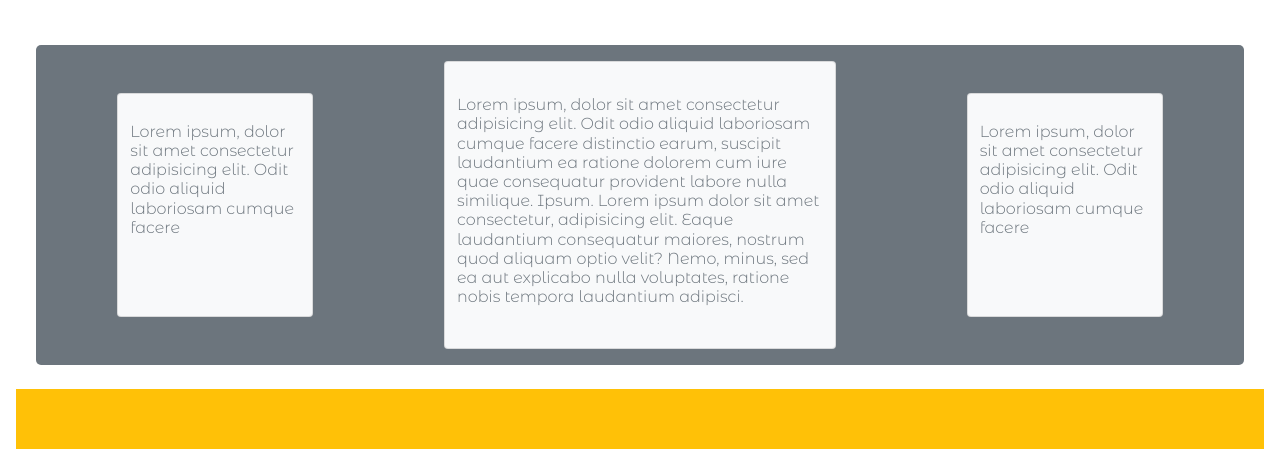
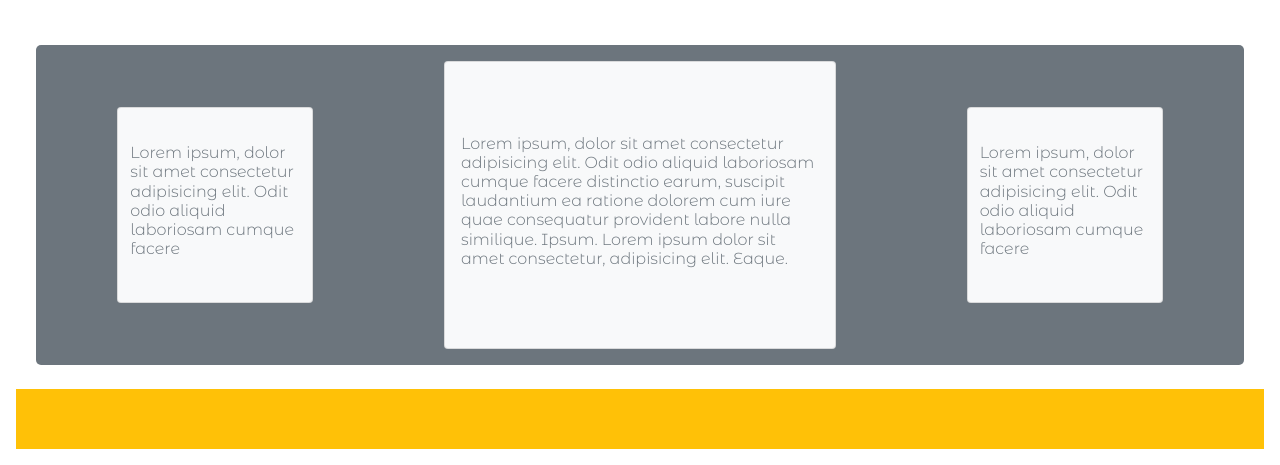
Before and after one commit to ChristineKlosterman/check1, a plain HTML site: page index.html in a window 1280 px wide. Shown: the part 1476-1941 px from the top of the page. Drawn offline with nearby package versions, Linux system fonts and the light colour scheme.

Commit message:
Checkpoint 1

```diff
--- a/index.html
+++ b/index.html
@@ -30,8 +30,7 @@
 
     <main class="container-fluid">
 
-        <div class="hero-img">
-            <section class="row justify-content-around">
+        <section class="row hero-img justify-content-around">
             <div class="col-sm-6 col-md-4">
                 <div class="form bg-secondary p-3">
 
@@ -58,14 +57,13 @@
                 <h4>I have sold my soul trying to learn how to do this</h4>
             </div>
         </section>
-        </div>
 
 
 
         <!-- TODO switch order on mobile -->
 
         <section class="row justify-content-around bg-light p-5">
-            <div class="col-sm-6 col-md-3 text-secondary">
+            <div class="col-sm-6 col-md-3 order-sm-2 order-md-1 order-lg-1 order-xs-2 text-secondary">
                 <h2>I really want a duck!</h2>
                 <p>I have a bathtub but I do not in fact have a duck</p>
                 <p>Lorem ipsum, dolor sit amet consectetur adipisicing elit. Laudantium ut necessitatibus eos
@@ -73,7 +71,7 @@
                     delectus impedit est voluptatem illum dignissimos?</p>
             </div>
             <div
-                class="order-sm-1 col-md-5 overflow-block-visbile card text-light order-lg-2 justify-content-around bg-secondary text-center">
+                class=" col-md-5 overflow-block-visbile card text-light order-sm-1 order-lg-2 order-xs-1 order-md-2 justify-content-around bg-secondary text-center">
                 <!-- TODO  make card spill out -->
                 <h5><i class="fa-solid fa-droplet">
                         I love ducks very much</h5></i>
@@ -110,26 +108,25 @@
 
         <!-- TODO switch order in mobile -->
 
-        <section class=" needr row justify-content-around align-items-center p-3 m-4 bg-secondary text-secondary">
-            <div class="small card col-sm-6 order-sm-1 bg-light col-md-2">
+        <section
+            class=" needr row d-flex justify-content-around align-items-center p-3 m-4 bg-secondary text-secondary">
+            <div class="small card col-sm-6 order-sm-3 order-lg-2 bg-light col-md-2">
                 <div class="bg-light">
                     <h6>Lorem ipsum, dolor sit amet consectetur adipisicing elit. Odit odio aliquid laboriosam cumque
                         facere
                     </h6>
                 </div>
             </div>
-            <div class="big card col-sm-6 bg-light order-sm-2 col-md-4">
+            <div class="big card p-3 col-sm-6 bg-light order-sm-1 order-lg-2 col-md-4">
                 <div class="bg-light">
                     <h6>Lorem ipsum, dolor sit amet consectetur adipisicing elit. Odit odio aliquid laboriosam cumque
                         facere
                         distinctio earum, suscipit laudantium ea ratione dolorem cum iure quae consequatur provident
                         labore
-                        nulla similique. Ipsum. Lorem ipsum dolor sit amet consectetur, adipisicing elit. Eaque
-                        laudantium consequatur maiores, nostrum quod aliquam optio velit? Nemo, minus, sed ea aut
-                        explicabo nulla voluptates, ratione nobis tempora laudantium adipisci.</h6>
+                        nulla similique. Ipsum. Lorem ipsum dolor sit amet consectetur, adipisicing elit. Eaque.</h6>
                 </div>
             </div>
-            <div class="small card col-sm-6 order-sm-3 bg-light col-md-2">
+            <div class="small card col-sm-6 order-md-3 order-lg-3 bg-light col-md-2">
                 <div class="bg-light">
                     <h6>Lorem ipsum, dolor sit amet consectetur adipisicing elit. Odit odio aliquid laboriosam cumque
                         facere
--- a/style.css
+++ b/style.css
@@ -29,14 +29,16 @@ body {
 }
 
 .small {
-    height: 16em;
+    min-height: 14em;
+    max-height: 20em;
     align-items: center;
     font-size: 14;
-    padding-top: 2em;
+    justify-content: center;
 }
 
 .big {
-    height: 18em;
+    min-height: 18em;
+    max-height: 20em;
     justify-content: center;
 }
 
```
Lines whose indentation alone changed are shown as unchanged.
